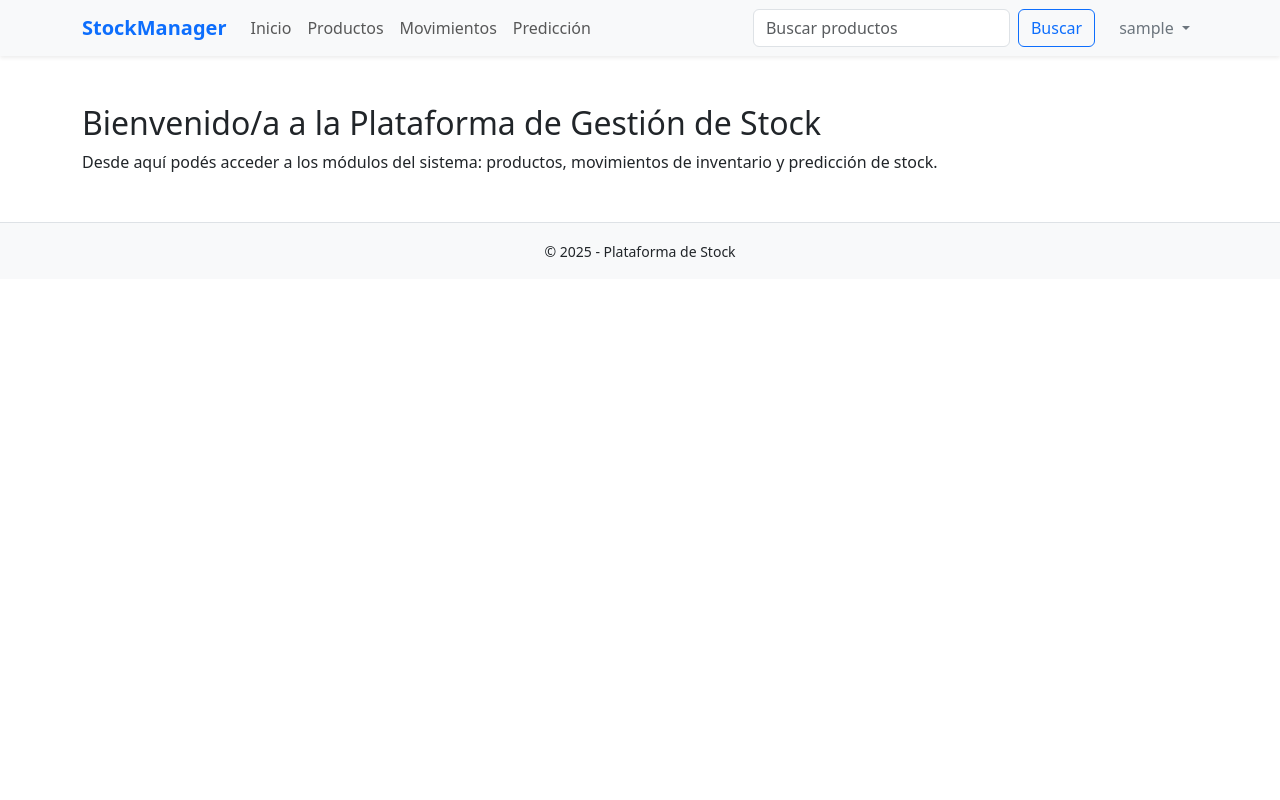
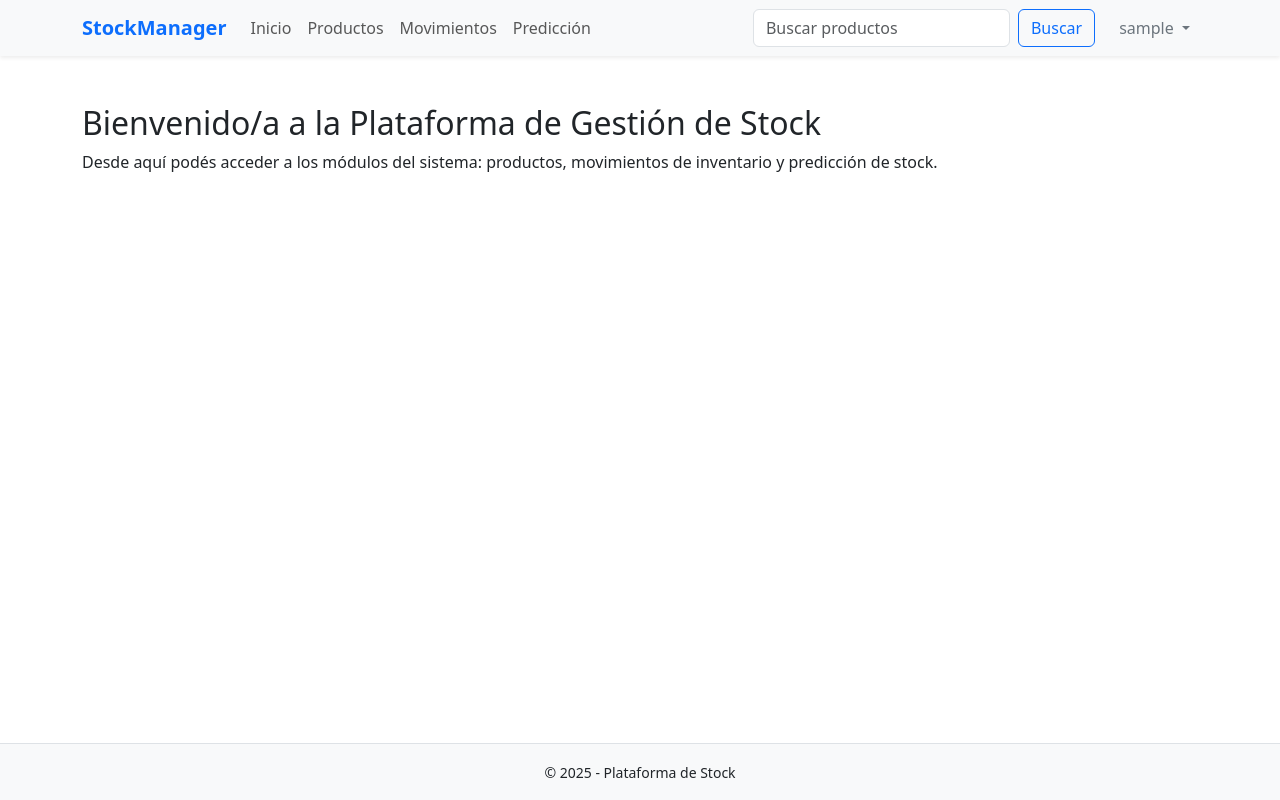
Before and after one commit to Facuzogbe/stock-management-migration-predictor, a Flask app: page /home in a window 1280 px wide. Run offline with Flask 3, Linux system fonts and the light colour scheme; the visitor is signed in with stand-in values (Sample User, id 1).

Commit message:
fix css layout sticky footer and fix list.html extends the home.html

```diff
--- a/src/app/templates/base.html
+++ b/src/app/templates/base.html
@@ -16,7 +16,7 @@
         {% block head %}{% endblock %}  <!-- <-- AGREGÁ ESTO -->
     </head>
 
-<body>
+<body class="d-flex flex-column min-vh-100">
 
 <!-- Navbar -->
 <nav class="navbar navbar-expand-lg navbar-light bg-light shadow-sm sticky-top">
@@ -58,16 +58,17 @@
 </nav>
 
 <!-- Contenido principal -->
-<main class="container my-5">
+<main class="container my-5 flex-grow-1">
     {% block content %}
     <!-- Aquí va el contenido de cada página -->
     {% endblock %}
 </main>
 
 <!-- Footer -->
-<footer class="bg-light text-center py-3 border-top">
+<footer class="bg-light text-center py-3 border-top mt-auto">
     <small>&copy; 2025 - Plataforma de Stock</small>
 </footer>
+
 
 <!-- Bootstrap JS (Popper + Bootstrap) -->
 <script src="https://cdn.jsdelivr.net/npm/bootstrap@5.3.3/dist/js/bootstrap.bundle.min.js"></script>
```
Also changed, not shown: src/app/templates/Products/list.html (+7 -13 lines).
